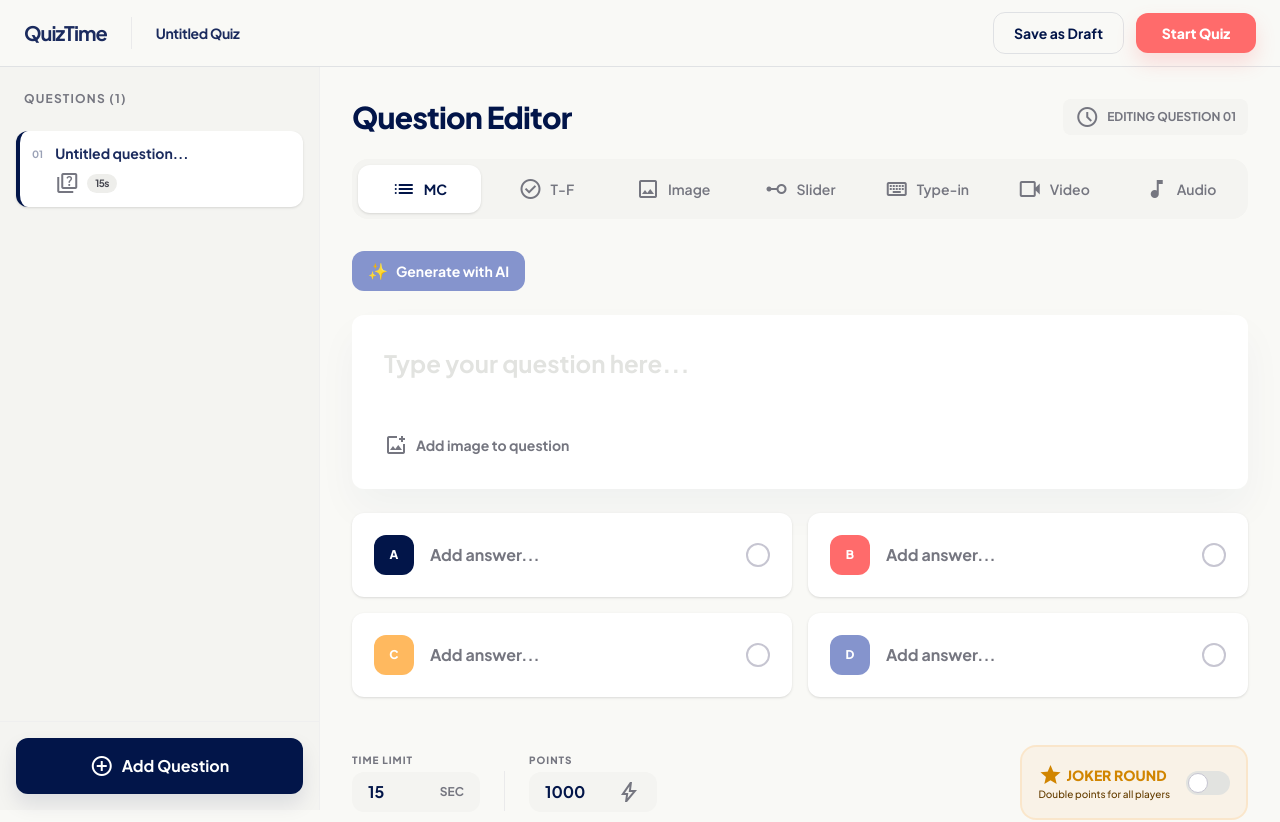
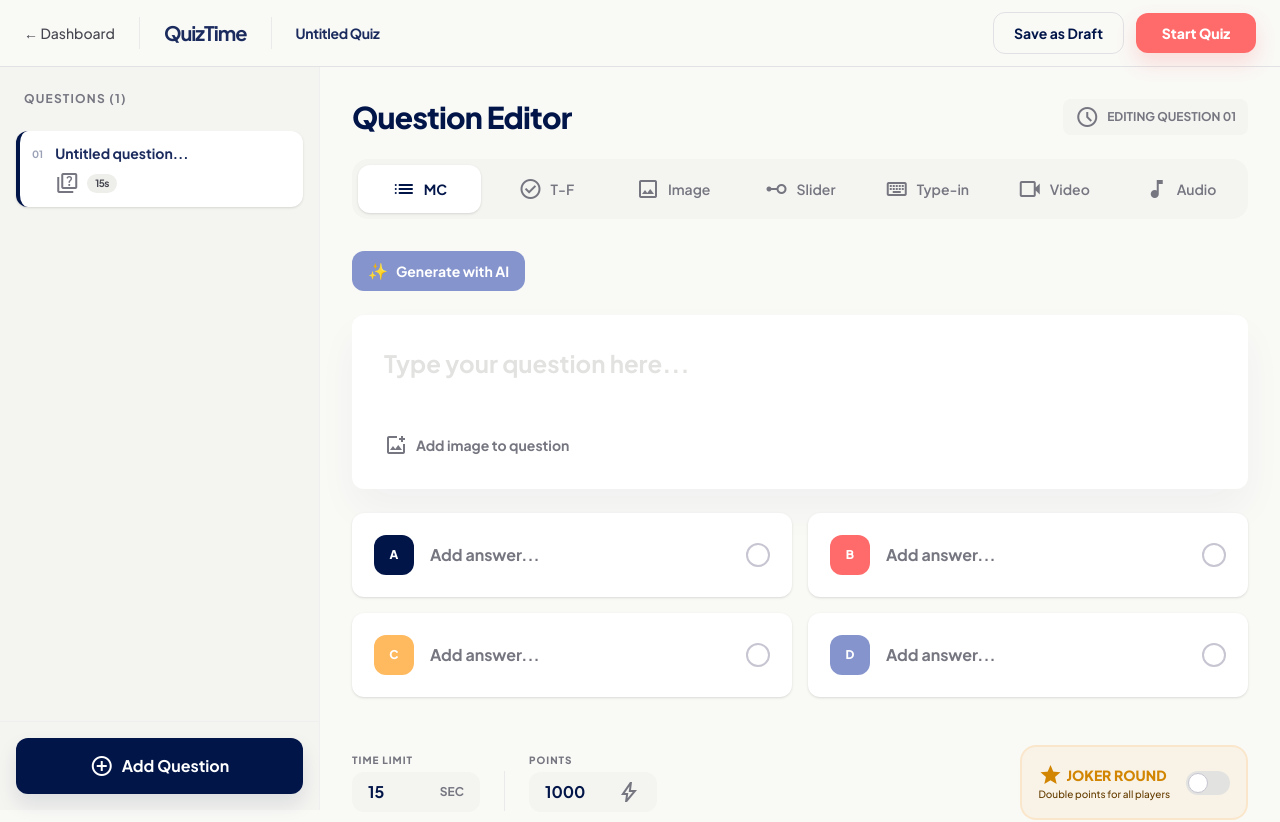
Before and after one commit to DGfinder/quiztime, a Next.js app: page /host/new in a window 1280 px wide. Shown: the top 822 px of the page. Built offline with nearby package versions, Linux system fonts and the light colour scheme.

Commit message:
fix: add Dashboard nav link to quiz editor header

```diff
--- a/app/host/new/page.tsx
+++ b/app/host/new/page.tsx
@@ -250,6 +250,13 @@ export default function NewQuizPage() {
       {/* Top Nav Bar */}
       <header className="bg-surface-bright flex justify-between items-center w-full px-6 py-3 border-b border-primary/10 sticky top-0 z-50">
         <div className="flex items-center gap-6">
+          <button
+            onClick={() => router.push("/host/dashboard")}
+            className="text-sm font-medium text-on-surface-variant hover:text-primary transition-colors flex items-center gap-1"
+          >
+            ← Dashboard
+          </button>
+          <div className="h-8 w-px bg-outline-variant/30" />
           <span className="text-xl font-bold text-primary-container tracking-tighter">
             QuizTime
           </span>
```
